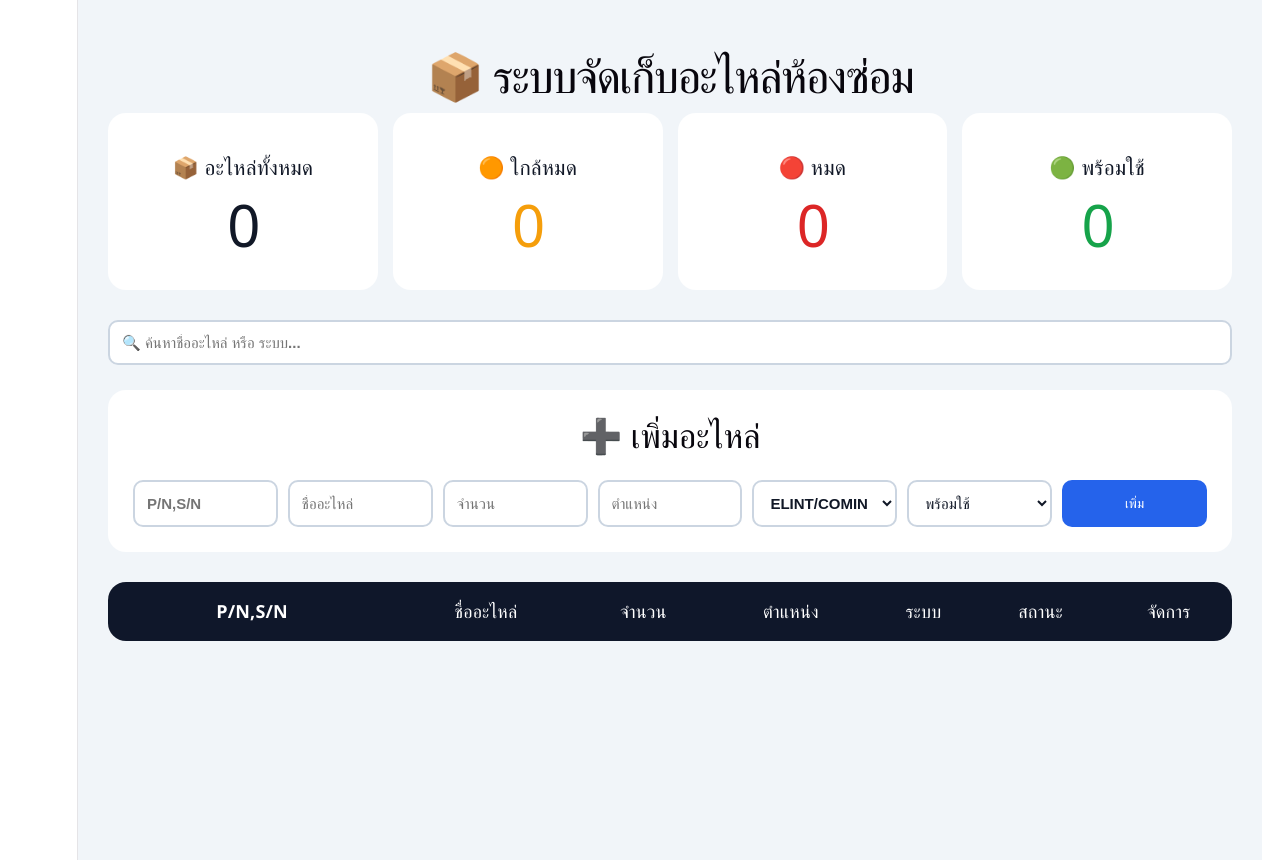
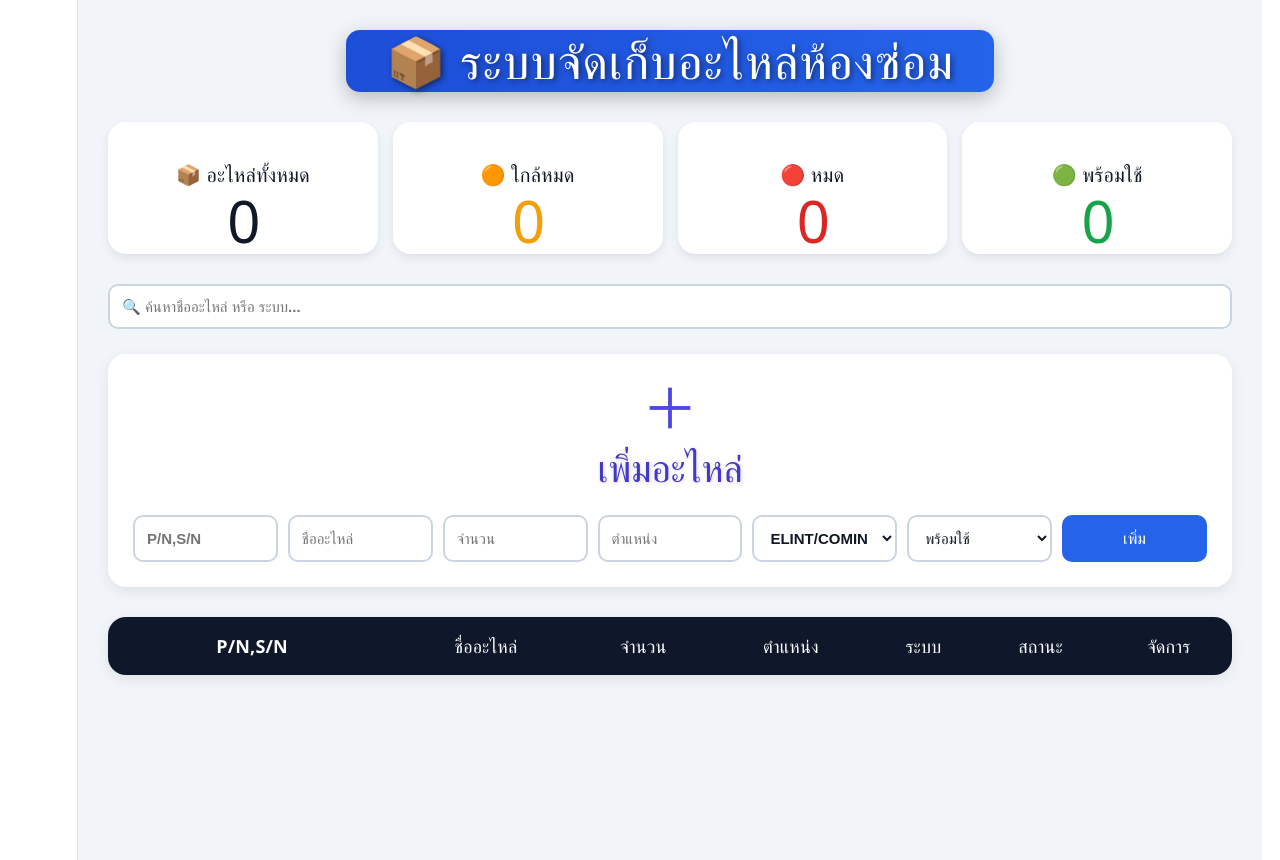
Before and after one commit to natchon5865/Part-EW3, a React (Vite) app: page / in a window 1280 px wide. Built offline with nearby package versions, Linux system fonts and the light colour scheme.

Commit message:
Update App.tsx

```diff
--- a/src/App.tsx
+++ b/src/App.tsx
@@ -102,17 +102,38 @@ function App() {
         margin: "0 auto",
       }}
     >
+      {/* ===== หัวข้อหลัก แก้ให้ชัด ===== */}
+      <div
+        style={{
+          textAlign: "center",
+          marginBottom: "30px",
+        }}
+      >
+        <div
+          style={{
+            display: "inline-block",
+            background: "linear-gradient(90deg, #1d4ed8, #2563eb)",
+            padding: isMobile ? "12px 20px" : "18px 40px",
+            borderRadius: "14px",
+            boxShadow: "0 6px 20px rgba(0,0,0,0.25)",
+          }}
+        >
           <h1
             style={{
-          textAlign: "center",
-          fontSize: isMobile ? "28px" : "46px",
-          marginBottom: "25px",
+              fontSize: isMobile ? "28px" : "48px",
+              fontWeight: "900",
+              color: "#ffffff",
+              margin: 0,
+              textShadow: "2px 2px 6px rgba(0,0,0,0.55)",
+              letterSpacing: "1px",
             }}
           >
             📦 ระบบจัดเก็บอะไหล่ห้องซ่อม
           </h1>
+        </div>
+      </div>
 
-      {/* กล่องสรุป */}
+      {/* ===== กล่องสรุป ===== */}
       <div
         style={{
           display: "grid",
@@ -134,13 +155,15 @@ function App() {
               borderRadius: "18px",
               padding: "20px",
               textAlign: "center",
+              boxShadow: "0 4px 10px rgba(0,0,0,0.08)",
             }}
           >
-            <h3>{label}</h3>
+            <h3 style={{ fontSize: "20px", fontWeight: "700" }}>{label}</h3>
             <h1
               style={{
                 fontSize: isMobile ? "32px" : "58px",
                 color: color as string,
+                margin: 0,
               }}
             >
               {value}
@@ -149,7 +172,7 @@ function App() {
         ))}
       </div>
 
-      {/* ค้นหา */}
+      {/* ===== ค้นหา ===== */}
       <div style={{ marginBottom: "25px" }}>
         <input
           type="text"
@@ -160,24 +183,40 @@ function App() {
         />
       </div>
 
-      {/* ฟอร์ม */}
+      {/* ===== ฟอร์มเพิ่มอะไหล่ ===== */}
       <div
         style={{
           background: "white",
           borderRadius: "18px",
           padding: "25px",
           marginBottom: "30px",
+          boxShadow: "0 4px 14px rgba(0,0,0,0.08)",
         }}
       >
+        <div style={{ textAlign: "center", marginBottom: "25px" }}>
+          <div
+            style={{
+              fontSize: isMobile ? "42px" : "56px",
+              color: "#4f46e5",
+              fontWeight: "900",
+              lineHeight: "1",
+            }}
+          >
+            ＋
+          </div>
+
           <h2
             style={{
-            textAlign: "center",
-            marginBottom: "25px",
-            fontSize: isMobile ? "24px" : "34px",
+              fontSize: isMobile ? "28px" : "38px",
+              fontWeight: "900",
+              color: "#4338ca",
+              margin: "10px 0 0 0",
+              textShadow: "1px 1px 4px rgba(0,0,0,0.15)",
             }}
           >
-          ➕ เพิ่มอะไหล่
+            เพิ่มอะไหล่
           </h2>
+        </div>
 
         <div
           style={{
@@ -241,7 +280,8 @@ function App() {
               border: "none",
               borderRadius: "10px",
               padding: "12px",
-              fontWeight: "700",
+              fontWeight: "800",
+              fontSize: "16px",
               cursor: "pointer",
               width: "100%",
             }}
@@ -251,12 +291,13 @@ function App() {
         </div>
       </div>
 
-      {/* ตาราง */}
+      {/* ===== ตาราง ===== */}
       <div
         style={{
           background: "white",
           borderRadius: "18px",
           overflowX: "auto",
+          boxShadow: "0 4px 14px rgba(0,0,0,0.08)",
         }}
       >
         <table
@@ -325,35 +366,63 @@ function App() {
                       color: "white",
                       border: "none",
                       padding: "8px 12px",
+
                       borderRadius: "8px",
+
                       marginRight: "8px",
+
                       cursor: "pointer",
+
                     }}
+
                   >
+
                     แก้ไข
+
                   </button>
 
                   <button
+
                     onClick={() => deletePart(index)}
+
                     style={{
+
                       background: "#dc2626",
+
                       color: "white",
+
                       border: "none",
+
                       padding: "8px 12px",
+
                       borderRadius: "8px",
+
                       cursor: "pointer",
+
                     }}
+
                   >
+
                     ลบ
+
                   </button>
+
                 </td>
+
               </tr>
+
             ))}
+
           </tbody>
+
         </table>
+
       </div>
+
     </div>
+
   );
+
 }
 
 export default App;
```
Lines whose indentation alone changed are shown as unchanged.
